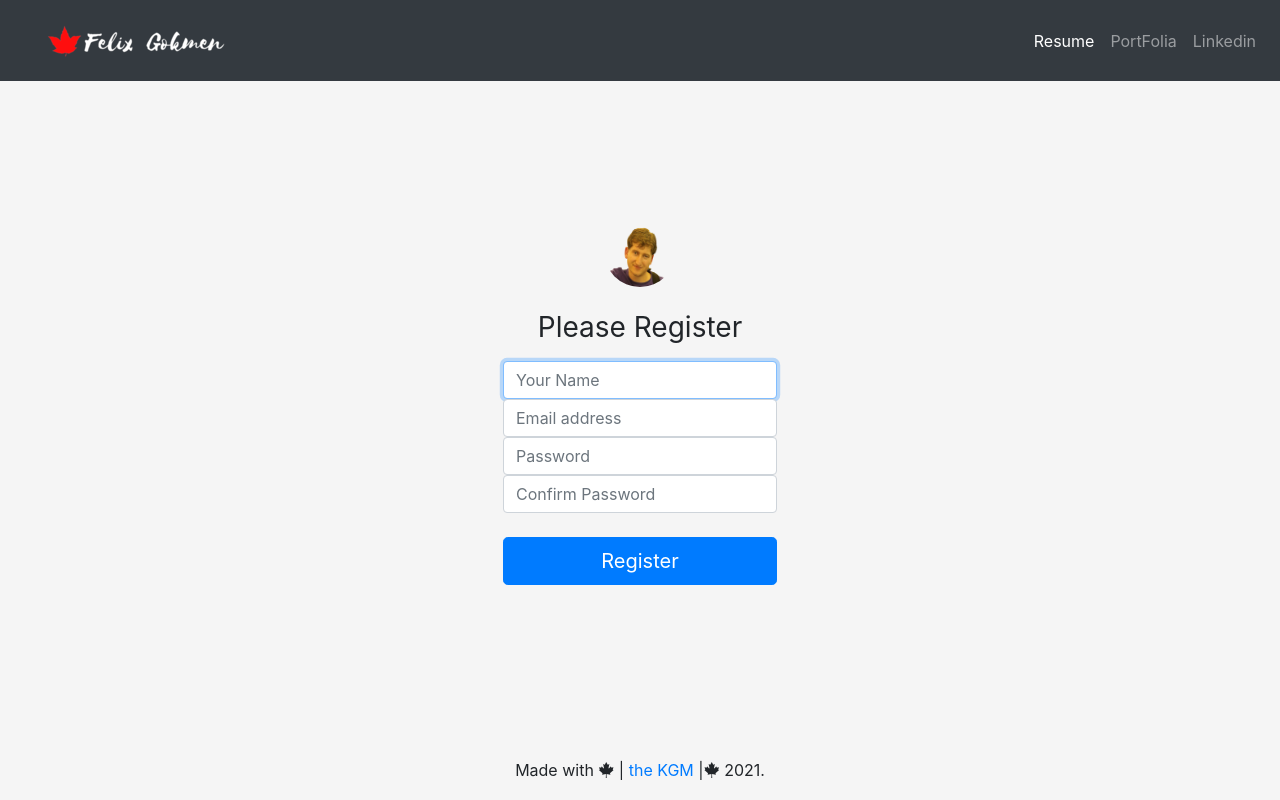
After one commit to fatihkgm/AuthenticationApp-With-Django-and-PostgreSQL, a Django app: page /register/ in a window 1280 px wide. The commit adds this page. Run offline with Django 3.2, Linux system fonts and the light colour scheme; some libraries are stand-ins or nearby versions.

Commit message:
templates updated

```diff
--- /dev/null
+++ b/accounts/static/accounts/main.css
@@ -0,0 +1,37 @@
+html,
+body {
+  height: 100%;
+  background-color: #525252;
+}
+
+body {
+  display: -ms-flexbox;
+  display: -webkit-box;
+  display: flex;
+  -ms-flex-align: center;
+  -ms-flex-pack: center;
+  -webkit-box-align: center;
+  align-items: center;
+  -webkit-box-pack: center;
+  justify-content: center;
+  padding-top: 40px;
+  padding-bottom: 40px;
+  background-color: #f5f5f5;
+}
+.centered-form {
+  margin-top: 60px;
+}
+
+.centered-form .panel {
+  background: rgba(255, 255, 255, 0.8);
+  box-shadow: rgba(0, 0, 0, 0.3) 20px 20px 20px;
+}
+.footer {
+  position: absolute;
+  bottom: 0;
+  width: 100%;
+  /* Set the fixed height of the footer here */
+  height: 60px;
+  line-height: 60px; /* Vertically center the text there */
+  background-color: #f5f5f5;
+}
--- a/accounts/templates/accounts/base.html
+++ b/accounts/templates/accounts/base.html
@@ -1,3 +1,4 @@
+{% load static %}
 <!DOCTYPE html>
 <html lang="en">
   <head>
@@ -33,7 +34,7 @@
     <!-- Bootstrap core CSS -->
 
     <!-- Custom styles for this template -->
-    <link href="/css/signin.css" rel="stylesheet" />
+    <link href="{% static 'accounts/main.css' %} " rel="stylesheet" />
   </head>
 
   <body>
@@ -49,7 +50,7 @@
               target="blank"
             >
               <img
-                src="/images/felix.png"
+                src="{% static 'accounts/felix.png' %}"
                 alt=""
                 class="d-inline-block align-top"
               />
@@ -100,21 +101,15 @@
     </header>
 
 
-<main role="main" class="container text-center">
-  <h1 class="mt-5">Hello there</h1>
-  <p class="lead">with this custom HTML and CSS.</p>
-  <p>
-    <a href="/users/login" class="btn btn-lg btn-primary">Login Here</a>
-    <a href="/users/register" class="btn btn-lg btn-primary">Register Here</a>
-  </p>
-</main>
+   {% block content %}
+   {% endblock %}
 
 
 
 
   <footer class="footer text-center ">
     <div class="container dark">
-      <span>Made  with  <span class="fab fa-canadian-maple-leaf"></span> | <a href="https://fgokmen.herokuapp.com/">the KGM</a> |<span class="fab fa-canadian-maple-leaf"></span> 2021.</span>
+      <span>Made  with  <span class="fab fa-canadian-maple-leaf"></span> | <a href="https://fgokmen.herokuapp.com/" target='blank' >the KGM</a> |<span class="fab fa-canadian-maple-leaf"></span> 2021.</span>
     </div>
   </footer>
 
--- /dev/null
+++ b/accounts/templates/accounts/register.html
@@ -0,0 +1,67 @@
+
+{% extends "accounts/base.html" %}
+{% load static %}
+{% block content %}
+
+<div class="text-center">
+  <img
+    class="mb-4 rounded-circle"
+    src="{% static 'accounts/img.png' %}"
+    alt=""
+    width="72"
+    height="72"
+  />
+  <form class="form-register"   method="POST">
+    <h1 class="h3 mb-3 font-weight-normal">Please Register</h1>
+
+    <label for="name" class="sr-only">Name</label>
+    <input
+      type="text"
+      id="name"
+      name="name"
+      class="form-control"
+      placeholder="Your Name"
+      required
+      autofocus
+    />
+    <label for="email" class="sr-only">Email address</label>
+    <input
+      type="email"
+      id="email"
+      name="email"
+      class="form-control"
+      placeholder="Email address"
+      required
+      autofocus
+    />
+    <label for="password" class="sr-only">Password</label>
+    <input
+      type="password"
+      id="password"
+      name="password"
+      class="form-control"
+      placeholder="Password"
+      required
+    />
+    <label for="password" class="sr-only">Password (Confirm )</label>
+    <input
+      type="password"
+      id="password_confirm"
+      name="password_confirm"
+      class="form-control"
+      placeholder="Confirm Password"
+      required
+    /><br />
+
+    <input
+      type="submit"
+      value="Register"
+      class="btn btn-lg btn-primary btn-block"
+    >
+
+    </input>
+
+  </form>
+</div>
+
+{% endblock content %}
--- a/accounts/urls.py
+++ b/accounts/urls.py
@@ -3,6 +3,8 @@ from . import views
 
 urlpatterns = [
     path('', views.home,name='home'),
-     path('login/', views.about,name='login'),
+    path('login/', views.login,name='login'),
+    path('register/', views.register,name='register'),
+
 
 ]
--- a/accounts/views.py
+++ b/accounts/views.py
@@ -1,10 +1,12 @@
 from django.shortcuts import render
-from django.http import HttpResponse
 
 # Create your views here.
 
 def home(request):
 	return render (request , 'accounts/home.html' )
 
-def about (request):
+def login (request):
 	return render (request , 'accounts/login.html' )
+
+def register (request):
+	return render (request , 'accounts/register.html' )
```
Also changed, not shown: accounts/templates/accounts/home.html (+14 -0 lines), accounts/templates/accounts/login.html (+43 -0 lines), accounts/static/accounts/felix.png (added), accounts/static/accounts/img.png (added).
